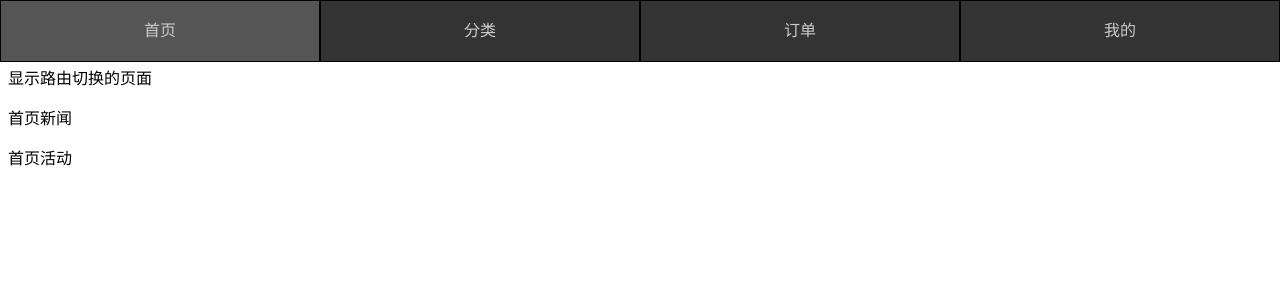
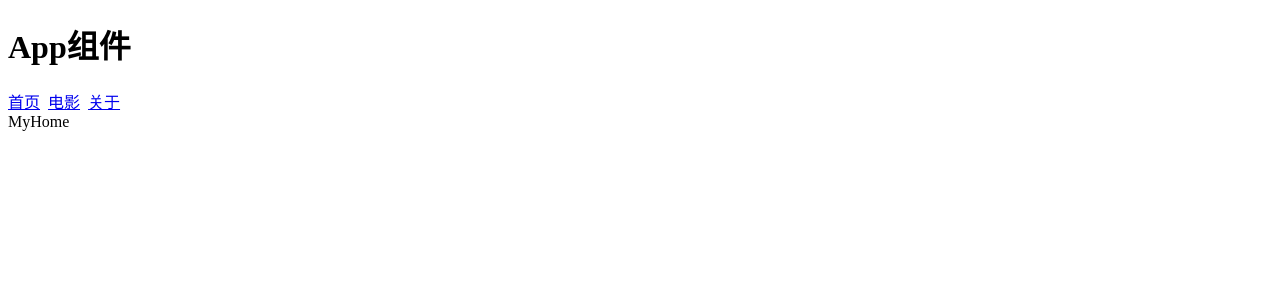
Before and after one commit to Disney-Princesses/vue-day9, a Vue app: page /#/home in a window 1280 px wide. Before the commit this address led to /#/home. Shown: the top 300 px of the page. Built offline with nearby package versions, Linux system fonts and the light colour scheme.

Commit message:
完成了路由工作原理

```diff
--- a/src/App.vue
+++ b/src/App.vue
@@ -1,49 +1,48 @@
 <template>
   <div>
-    <div class="footer_wrap">
-      <a href="#/home">首页</a>
-      <a href="#/type">分类</a>
-      <a href="#/make">订单</a>
-      <a href="#/mine">我的</a>
+    <div>
+      <h1>App组件</h1>
+      <a href="#/home">首页</a>&nbsp; <a href="#/movie">电影</a>&nbsp;
+      <a href="#/about">关于</a>&nbsp;
     </div>
-    <p id='p'>显示路由切换的页面</p>
-    <div class="top">
-      <router-view></router-view>
+    <div>
+      <component :is="comName"></component>
     </div>
   </div>
 </template>
 
 <script>
-export default {};
+import MyHome from "@/components/MyHome.vue";
+import MyMovie from "@/components/MyMovie.vue";
+import MyAbout from "@/components/MyAbout.vue";
+export default {
+  data() {
+    return {
+      comName: "MyHome",
+    };
+  },
+  components: {
+    MyHome,
+    MyMovie,
+    MyAbout,
+  },
+  // 原理：在可以获取数据的时候就监听全局的hash
+  // onhashchange事件一旦hash值有变化就会触发该事件
+  // 判断hash值的不同设置要渲染的动态组件
+  created() {
+    window.onhashchange = () => {
+      switch (location.hash) {
+        case "#/home":
+          this.comName = "MyHome";
+          break;
+        case "#/movie":
+          this.comName = "MyMovie";
+          break;
+        case "#/about":
+          this.comName = "MyAbout";
+          break;
+      }
+    };
+  },
+};
 </script>
-
-<style scoped>
-.footer_wrap {
-  position: fixed;
-  left: 0;
-  top: 0;
-  display: flex;
-  width: 100%;
-  text-align: center;
-  background-color: #333;
-  color: #ccc;
-}
-.footer_wrap a {
-  flex: 1;
-  text-decoration: none;
-  padding: 20px 0;
-  line-height: 20px;
-  background-color: #333;
-  color: #ccc;
-  border: 1px solid black;
-}
-.footer_wrap a:hover {
-  background-color: #555;
-}
-.top {
-  padding-top: 0px;
-}
-#p{
-  margin-top:65px;
-}
-</style>
--- /dev/null
+++ b/src/components/MyAbout.vue
@@ -0,0 +1,15 @@
+<template>
+  <div>
+    MyAbout
+  </div>
+</template>
+
+<script>
+export default {
+
+}
+</script>
+
+<style>
+
+</style>
--- /dev/null
+++ b/src/components/MyHome.vue
@@ -0,0 +1,15 @@
+<template>
+  <div>
+    MyHome
+  </div>
+</template>
+
+<script>
+export default {
+
+}
+</script>
+
+<style>
+
+</style>
--- /dev/null
+++ b/src/components/MyMovie.vue
@@ -0,0 +1,15 @@
+<template>
+  <div>
+    MyMovie
+  </div>
+</template>
+
+<script>
+export default {
+
+}
+</script>
+
+<style>
+
+</style>
```
Also changed, not shown: src/01-路由嵌套.vue (added, +49 -0 lines), src/02-路由工作原理.vue (added).
